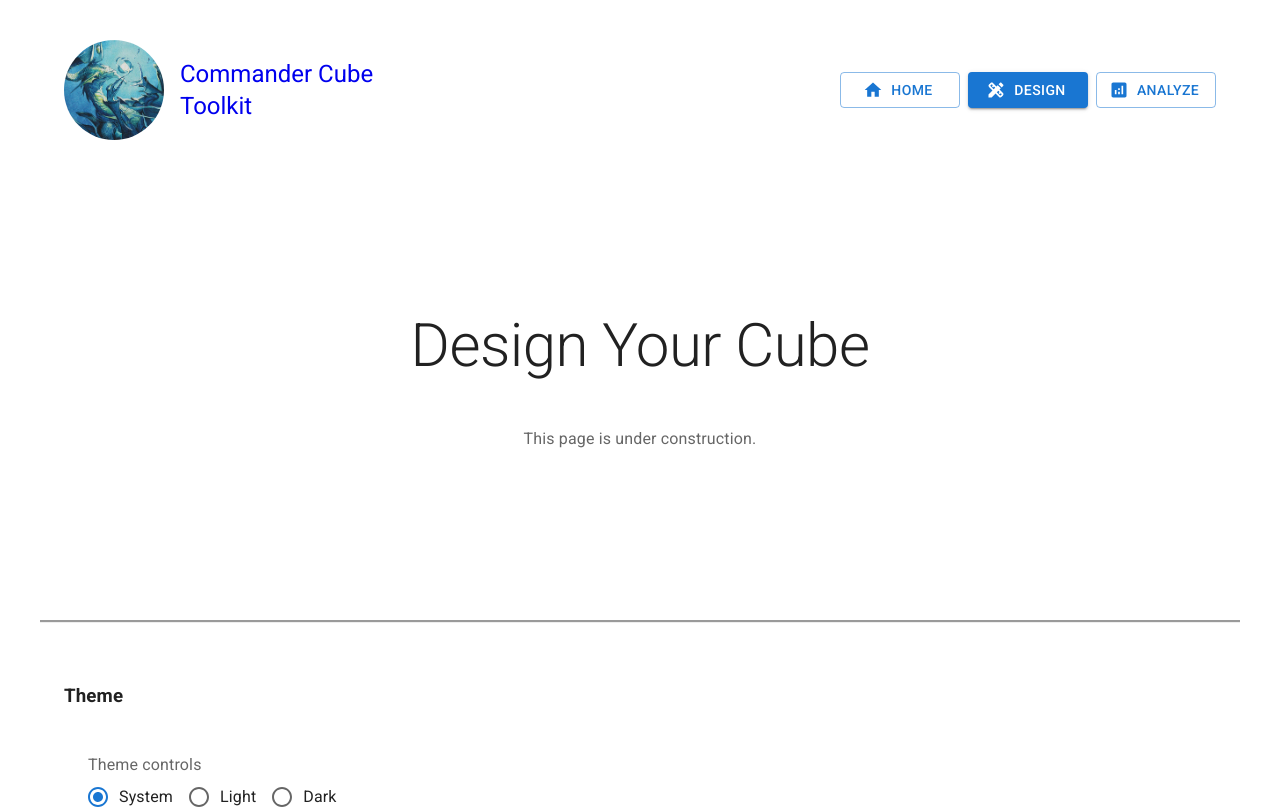
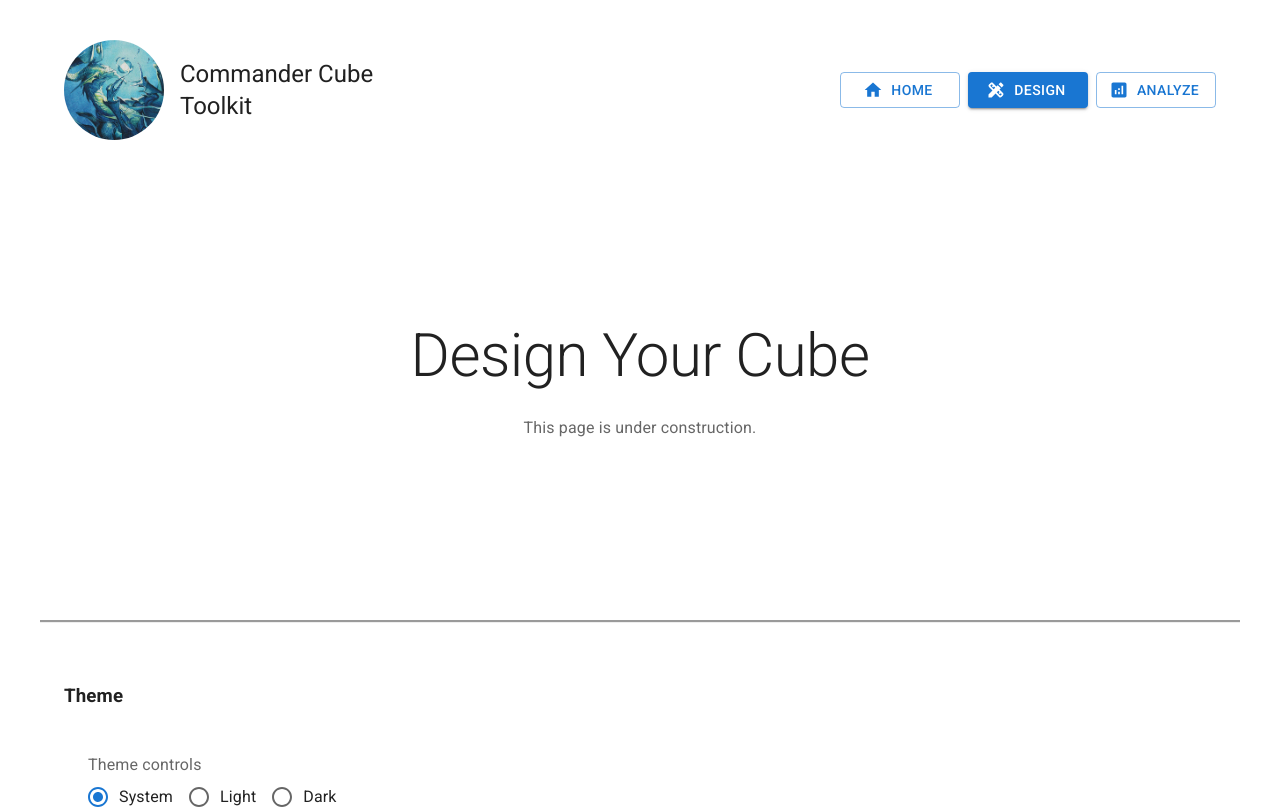
Before and after one commit to JJ-Kamminga/commander-cube-analysis, a Next.js app: page /design in a window 1280 px wide. Shown: the top 809 px of the page. Built offline with nearby package versions, Linux system fonts and the light colour scheme.

Commit message:
fix some server client stuff

```diff
--- a/src/app/design/page.tsx
+++ b/src/app/design/page.tsx
@@ -16,7 +16,7 @@ export default function DesignPage() {
           gap: 3,
         }}
       >
-        <Typography variant="h2" component="h1" gutterBottom>
+        <Typography variant="h2" component="h1">
           Design Your Cube
         </Typography>
 
--- a/src/app/layout.tsx
+++ b/src/app/layout.tsx
@@ -1,19 +1,8 @@
-'use client';
-
-import '@fontsource/roboto/300.css';
-import '@fontsource/roboto/400.css';
-import '@fontsource/roboto/500.css';
-import '@fontsource/roboto/700.css';
-
-import { createTheme, CssBaseline, ThemeProvider } from "@mui/material";
+import { Providers } from "@/components/Providers/Providers";
 import { Nav } from "@/components/Nav/Nav";
 import { Footer } from "@/components/Footer/Footer";
 
-const theme = createTheme({
-  colorSchemes: {
-    dark: true,
-  },
-});
+export { metadata } from "./metadata";
 
 export default function RootLayout({
   children,
@@ -23,15 +12,13 @@ export default function RootLayout({
   return (
     <html lang="en">
       <body>
-        <ThemeProvider theme={theme}>
-          <CssBaseline>
-            <main>
-              <Nav />
-              {children}
-              <Footer />
-            </main>
-          </CssBaseline>
-        </ThemeProvider>
+        <Providers>
+          <main>
+            <Nav />
+            {children}
+            <Footer />
+          </main>
+        </Providers>
       </body>
     </html>
   );
--- /dev/null
+++ b/src/app/metadata.ts
@@ -0,0 +1,6 @@
+import { Metadata } from "next";
+
+export const metadata: Metadata = {
+  title: "Commander Cube Toolkit",
+  description: "Get Commander Cube tailored analysis",
+};
--- a/src/components/Nav/Nav.tsx
+++ b/src/components/Nav/Nav.tsx
@@ -18,20 +18,16 @@ export function Nav() {
     <Container component='nav' sx={{ padding: 5 }}>
       <Grid2 container spacing={2} alignItems="center">
         <Grid2 size={{ xs: 12, md: 4 }}>
-          <Link href="/" style={{ cursor: 'pointer', textDecoration: 'none' }}>
           <Box sx={{ display: 'flex', alignItems: 'center', gap: 2 }}>
             <Avatar
               src="/ddh-65-deep-analysis.jpg"
               alt="Illustration of Deep Analysis by Jesper Ejsing"
               sx={{ width: 100, height: 100 }}
             />
-              <Box sx={{ display: { xs: 'none', sm: 'block' } }}>
             <Typography variant="h5" component="h1" sx={{ margin: 0 }}>
               Commander Cube Toolkit
             </Typography>
           </Box>
-            </Box>
-          </Link>
         </Grid2>
         <Grid2 size={{ xs: 12, md: 8 }}>
           <Box
--- /dev/null
+++ b/src/components/Providers/Providers.tsx
@@ -0,0 +1,24 @@
+'use client';
+
+import '@fontsource/roboto/300.css';
+import '@fontsource/roboto/400.css';
+import '@fontsource/roboto/500.css';
+import '@fontsource/roboto/700.css';
+
+import { createTheme, CssBaseline, ThemeProvider } from "@mui/material";
+
+const theme = createTheme({
+  colorSchemes: {
+    dark: true,
+  },
+});
+
+export function Providers({ children }: { children: React.ReactNode }) {
+  return (
+    <ThemeProvider theme={theme}>
+      <CssBaseline>
+        {children}
+      </CssBaseline>
+    </ThemeProvider>
+  );
+}
```
Lines whose indentation alone changed are shown as unchanged.
